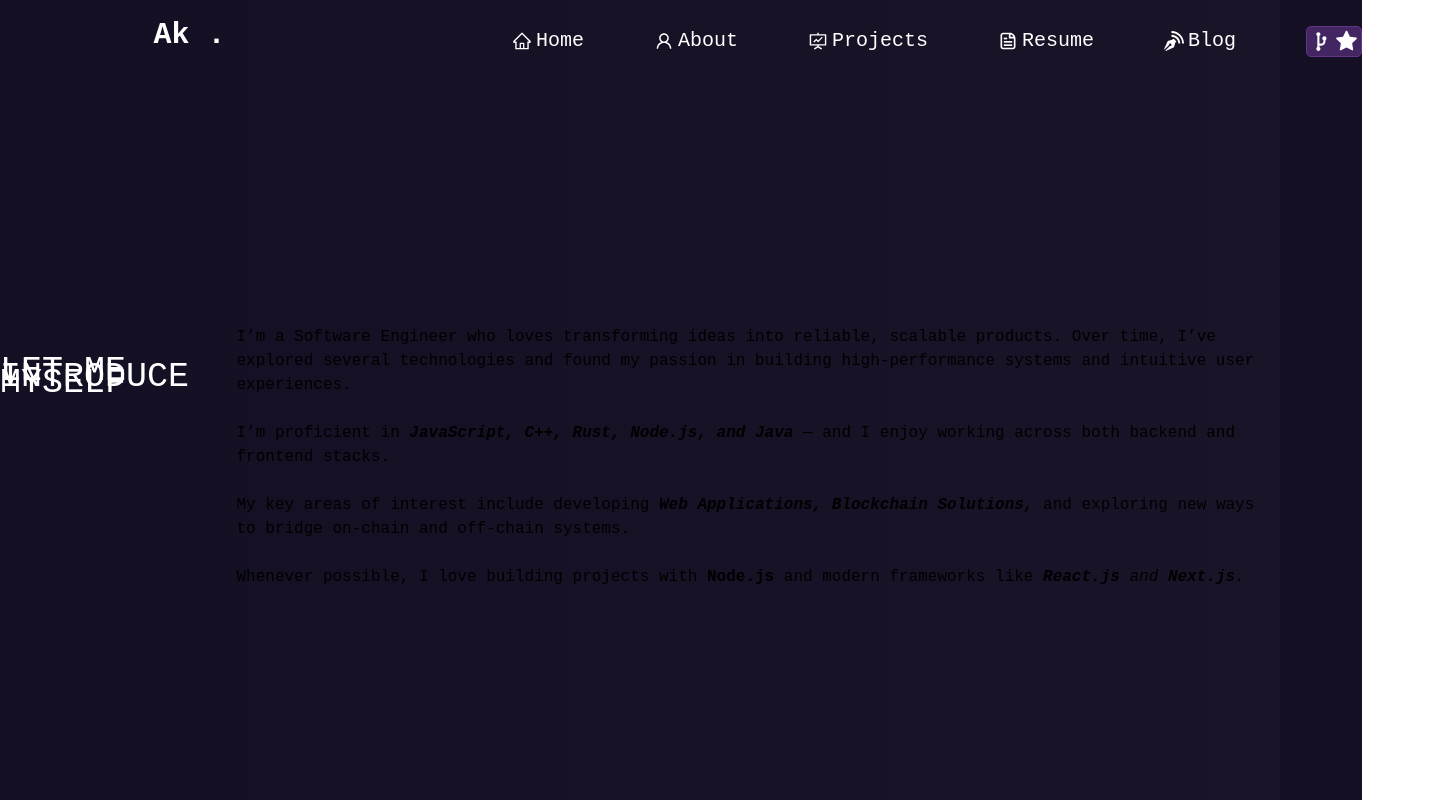
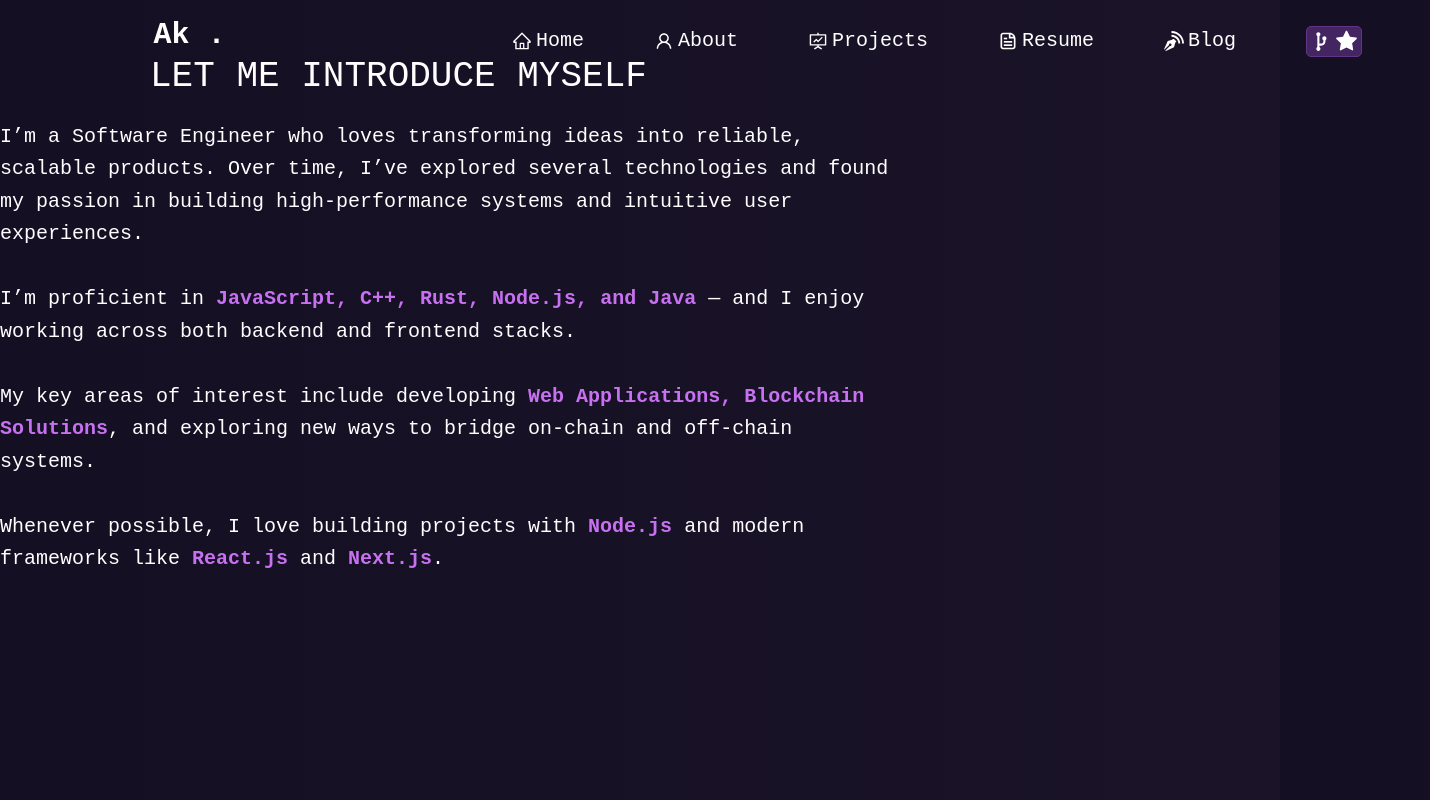
Before and after one commit to Anuj5588/anuj-kumar-rai-portfolio, a Next.js app: page /component/Hero/leftSection/bottomSection in a window 1280 px wide. Shown: the top 800 px of the page, 1430 px wide, since content can reach past the window. Built offline with nearby package versions, Linux system fonts and the light colour scheme.

Commit message:
added new bottom bottom and upper section

```diff
--- a/app/component/Footer/page.js
+++ b/app/component/Footer/page.js
@@ -0,0 +1,18 @@
+import React from 'react'
+import Image from 'next/image'
+import {
+  AiFillGithub,
+  AiOutlineTwitter,
+  AiFillInstagram,
+} from "react-icons/ai";
+import { FaLinkedinIn } from "react-icons/fa";
+
+const Contactsection = () => {
+  return (
+    <div>
+        <AiFillGithub/>
+    </div>
+  )
+}
+
+export default Contactsection
--- a/app/component/Hero/leftSection/bottomSection/page.js
+++ b/app/component/Hero/leftSection/bottomSection/page.js
@@ -4,40 +4,44 @@ const Bottomsection = () => {
   return (
  <>
   {/* INTRO SECTION */}
-      <section className="min-h-screen flex justify-center items-center">
-        <div className="text-white text-[35px] font-medium -translate-y-20 leading-1.5">
+  <section className="min-h-screen">
+
+    {/* Heading */}
+    <div className=" translate-x-[150px] font-medium text-4xl text-white mb-6">
       LET ME INTRODUCE MYSELF
     </div>
-        <p>
+
+    {/* Paragraph */}
+    <div className="text-xl text-white max-w-4xl leading-relaxed">
       I’m a Software Engineer who loves transforming ideas into reliable,
       scalable products. Over time, I’ve explored several technologies and
       found my passion in building high-performance systems and intuitive
       user experiences.
-          <br />
-          <br />
-          I’m proficient in
-          <i>
-            <b className="purple"> JavaScript, C++, Rust, Node.js, and Java </b>
-          </i>
+      <br /><br />
+
+      I’m proficient in{" "}
+      <b className="text-[rgb(199,112,240)]">
+        JavaScript, C++, Rust, Node.js, and Java
+      </b>{" "}
       — and I enjoy working across both backend and frontend stacks.
-          <br />
-          <br />
-          My key areas of interest include developing
-          <i>
-            <b className="purple"> Web Applications, Blockchain Solutions, </b>
-          </i>
-          and exploring new ways to bridge on-chain and off-chain systems.
-          <br />
-          <br />
-          Whenever possible, I love building projects with
-          <b className="purple"> Node.js </b> and modern frameworks like{" "}
-          <i>
-            <b className="purple">React.js</b> and{" "}
-            <b className="purple">Next.js</b>.
-          </i>
-        </p>
+      <br /><br />
+
+      My key areas of interest include developing{" "}
+      <b className="text-[rgb(199,112,240)]">
+        Web Applications, Blockchain Solutions
+      </b>
+      , and exploring new ways to bridge on-chain and off-chain systems.
+      <br /><br />
+
+      Whenever possible, I love building projects with{" "}
+      <b className="text-[rgb(199,112,240)]">Node.js</b> and modern frameworks like{" "}
+      <b className="text-[rgb(199,112,240)]">React.js</b> and{" "}
+      <b className="text-[rgb(199,112,240)]">Next.js</b>.
+    </div>
+
   </section>
 </>
+
   );
 };
 
--- a/app/component/Hero/pages.js
+++ b/app/component/Hero/pages.js
@@ -2,6 +2,7 @@ import React from 'react'
 import Rightsection from './rightSection/page'
 import Uppersection from './leftSection/upperSection/page';
 import Bottomsection from './leftSection/bottomSection/page';
+import BottomRsection from './rightSection/bottomSection/page';
 
 const Hero = () => {
   return (
@@ -15,8 +16,9 @@ const Hero = () => {
           <Rightsection />
         </div>
       </div>
-      <div>
+      <div className='flex justify-center gap-[100px] mt-[10%] '>
         <Bottomsection/>
+        <BottomRsection/>
       </div>
       </>
 
--- /dev/null
+++ b/app/component/Hero/rightSection/bottomSection/page.js
@@ -0,0 +1,15 @@
+import React from 'react'
+import Image from 'next/image'
+import avatar from '@/public/image/avatar.svg'
+
+
+
+const BottomRsection = () => {
+  return (
+    <div className=''>
+        <Image src={avatar} width={200} height={200}/>
+    </div>
+  )
+}
+
+export default BottomRsection
--- a/app/component/Hero/rightSection/page.js
+++ b/app/component/Hero/rightSection/page.js
@@ -1,13 +1,14 @@
 import React from 'react'
-import Image from 'next/image'
 
-import home  from '@/public/image/home.svg';
+import Uppersection from '../rightSection/upperSection/page';
+
+
 
 
 const Rightsection = () => {
   return (
     <div>
-        <Image src={home} width={500} height={200} />
+        <Uppersection/>
     </div>
   )
 }
--- /dev/null
+++ b/app/component/Hero/rightSection/upperSection/page.js
@@ -0,0 +1,16 @@
+import React from 'react'
+import Image from 'next/image'
+
+import home  from '@/public/image/home.svg';
+
+
+
+const Uppersection = () => {
+  return (
+    <div>
+        <Image src={home} width={500} height={200} />
+    </div>
+  )
+}
+
+export default Uppersection
--- a/app/page.js
+++ b/app/page.js
@@ -3,12 +3,14 @@ import Navbar from "./component/Navbar/page";
 import Particle from "./component/Particle/page";
 import Rightsection from "./component/Hero/rightSection/page";
 import Hero from "./component/Hero/pages";
+import Contactsection from "./component/Footer/page";
 
 export default function Home() {
   return (
     <>
       <Particle />
       <Hero/>
+      <Contactsection/>
 
     </>
   );
```
Also changed, not shown: public/image/avatar.svg (added). Lines whose indentation alone changed are shown as unchanged.
